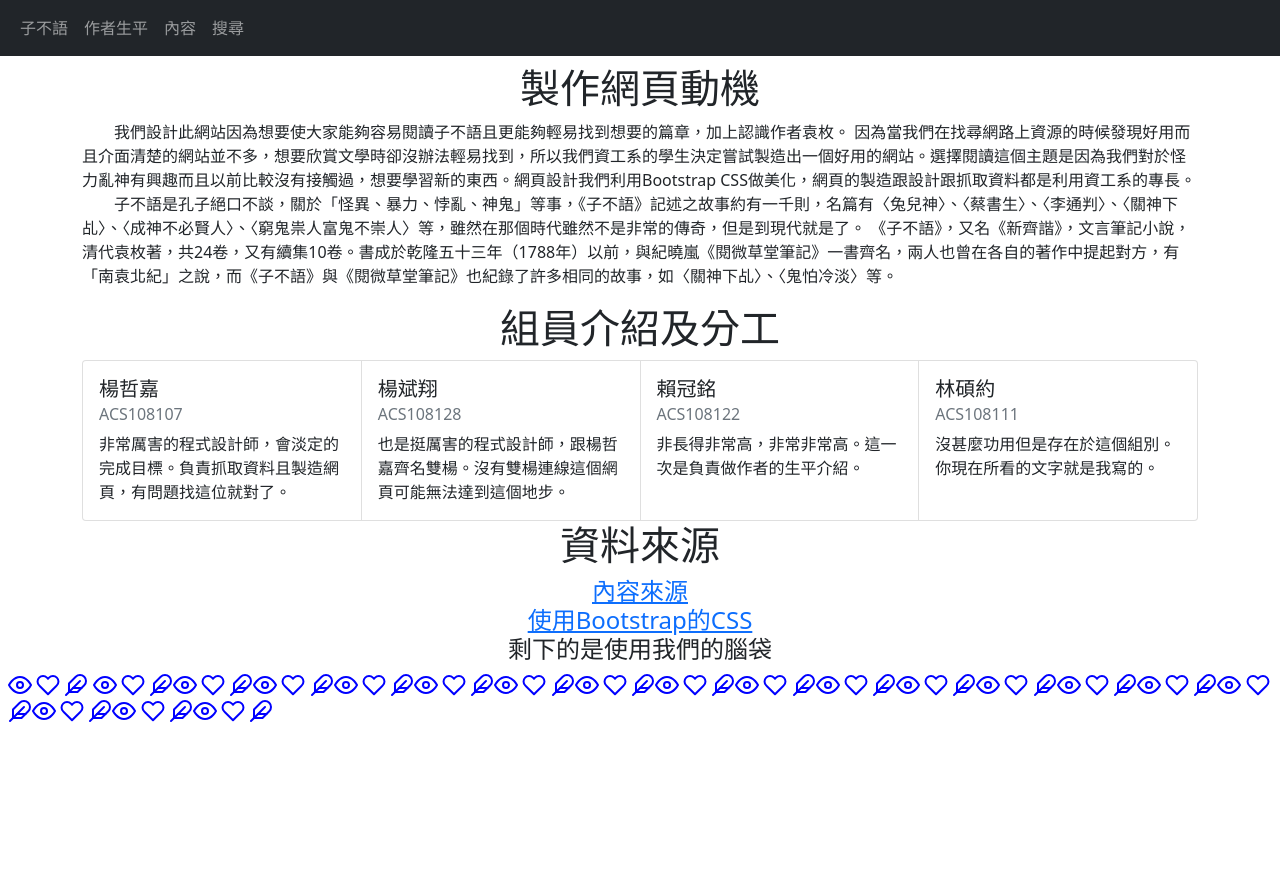
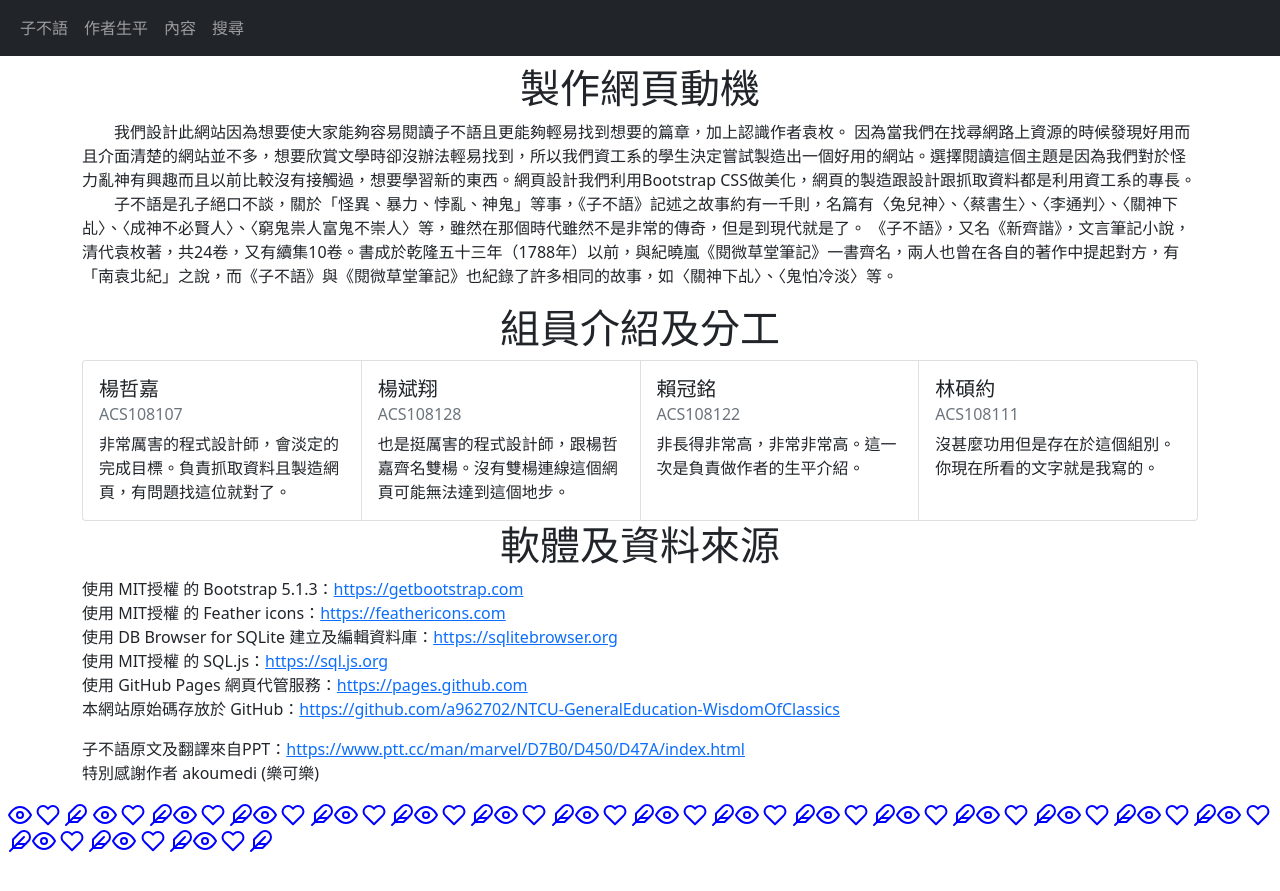
Before and after one commit to a962702/NTCU-GeneralEducation-WisdomOfClassics, a Jekyll site: the page built from index.markdown, in a window 1280 px wide. Shown: the top 891 px of the page. Built offline with Jekyll 4.4.1, drawn with Linux system fonts in a browser that asks for light colours.

Commit message:
index: modify source part

```diff
--- a/index.markdown
+++ b/index.markdown
@@ -43,11 +43,19 @@ title: 子不語
                 </div>
             </div>
         </div>
-        <h1 class="text-center">資料來源</h1>
-        <h4 class="text-center"><a href="https://www.ptt.cc/man/marvel/D7B0/D450/D47A/index.html">內容來源</a><br>
-            <a href="https://getbootstrap.com/docs/5.1/getting-started/introduction/">使用Bootstrap的CSS</a><br>
-            剩下的是使用我們的腦袋
-        </h4>
+        <h1 class="text-center">軟體及資料來源</h1>
+        <p>
+        使用 MIT授權 的 Bootstrap 5.1.3：<a href="https://getbootstrap.com">https://getbootstrap.com</a><br>
+        使用 MIT授權 的 Feather icons：<a href="https://feathericons.com">https://feathericons.com</a><br>
+        使用 DB Browser for SQLite 建立及編輯資料庫：<a href="https://sqlitebrowser.org">https://sqlitebrowser.org</a><br>
+        使用 MIT授權 的 SQL.js：<a href="https://sql.js.org">https://sql.js.org</a><br>
+        使用 GitHub Pages 網頁代管服務：<a href="https://pages.github.com">https://pages.github.com</a><br>
+        本網站原始碼存放於 GitHub：<a href="https://github.com/a962702/NTCU-GeneralEducation-WisdomOfClassics">https://github.com/a962702/NTCU-GeneralEducation-WisdomOfClassics</a><br>
+        </p>
+        <p>
+        子不語原文及翻譯來自PPT：<a href="https://www.ptt.cc/man/marvel/D7B0/D450/D47A/index.html">https://www.ptt.cc/man/marvel/D7B0/D450/D47A/index.html</a><br>
+        特別感謝作者 akoumedi (樂可樂)
+        </p>
     </div>
 </div>
 <i color="blue" data-feather="eye"></i>
```
